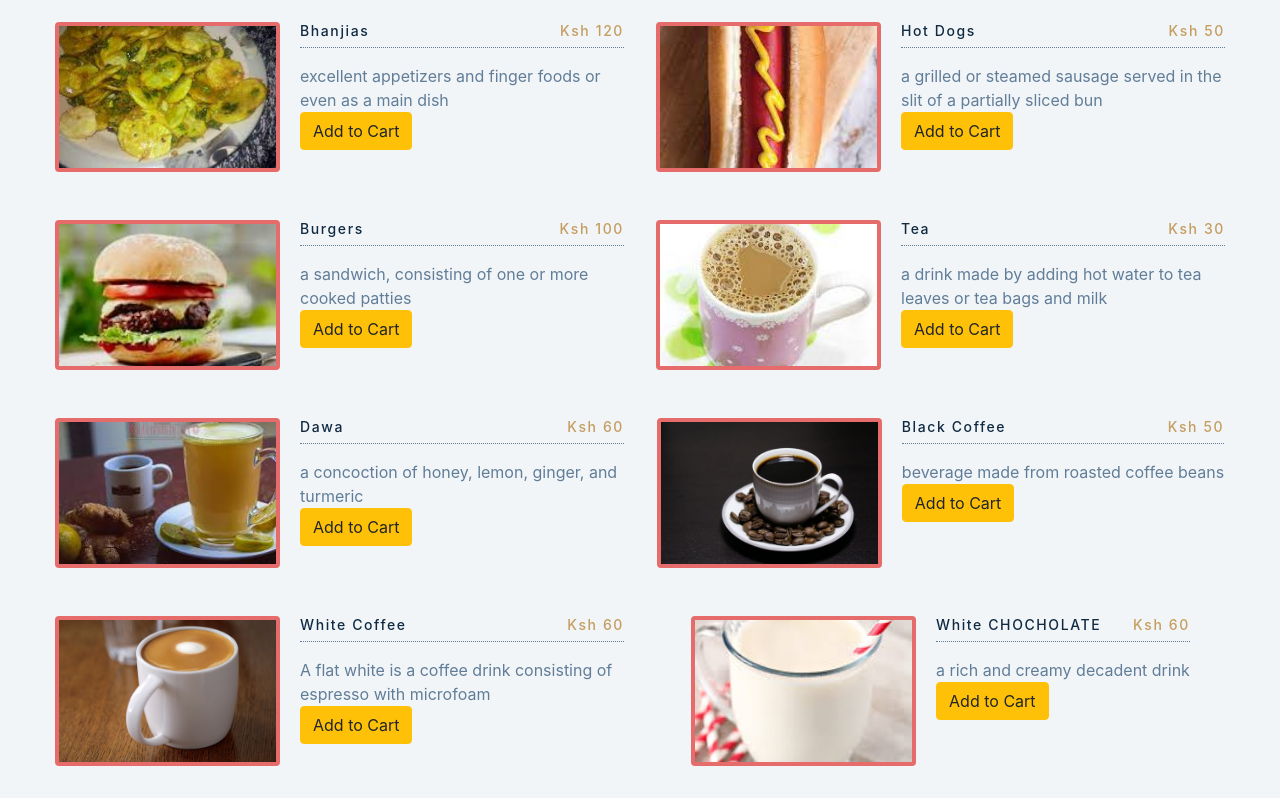
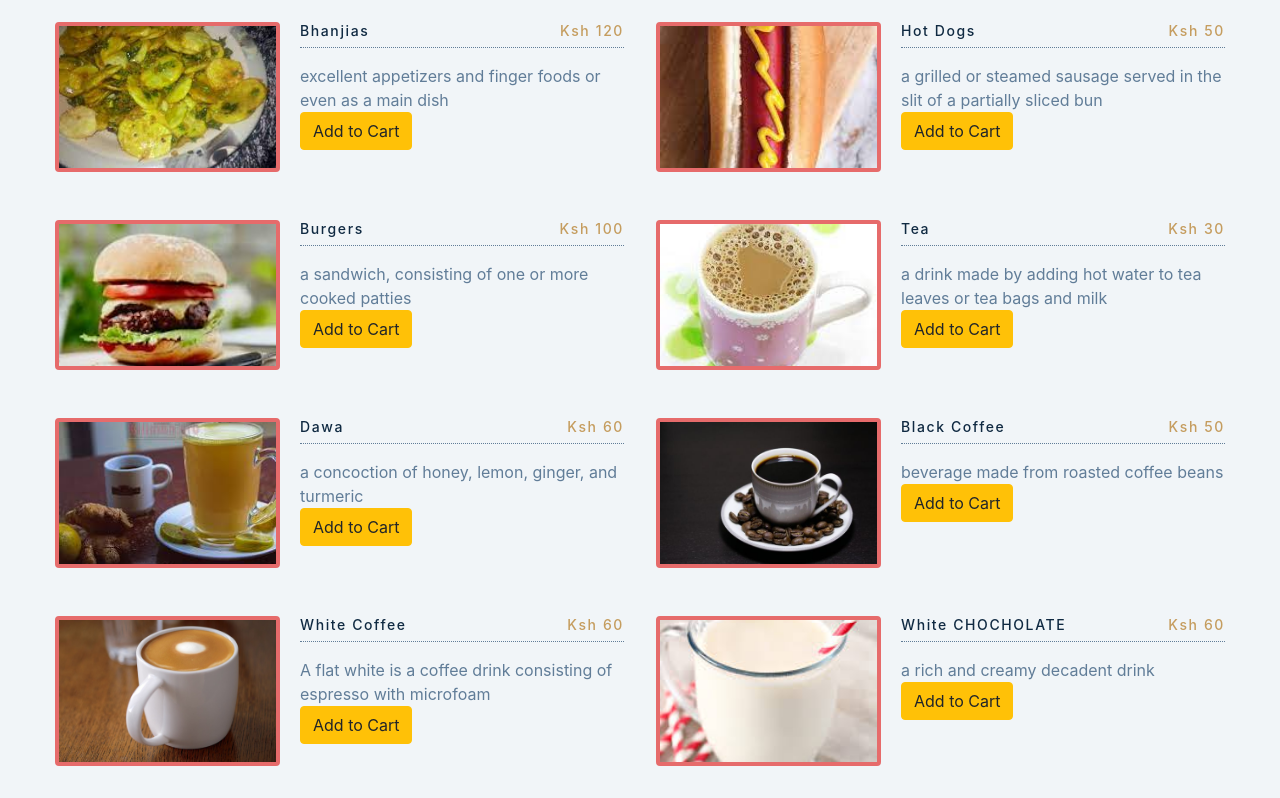
Before and after one commit to dbosire/menu-list, a React (Create React App) app: page / in a window 1280 px wide. Shown: the part 1387-2185 px from the top of the page. Built offline with nearby package versions, Linux system fonts and the light colour scheme; no server answers.

Commit message:
edited the css file

```diff
--- a/src/index.css
+++ b/src/index.css
@@ -7,6 +7,7 @@ body {
   -moz-osx-font-smoothing: grayscale;
   background: hsl(210, 36%, 96%);
   color: hsl(209, 61%, 16%);
+  width: 100%;
 }
 
 code {
@@ -100,7 +101,8 @@ p {
 .menu-item {
   display: grid;
   gap: 1rem 2rem;
-  max-width: 25rem;
+
+  width: 100%;
 }
 
 .photo {
```
